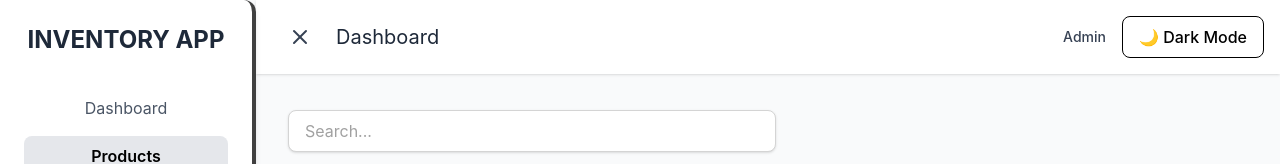
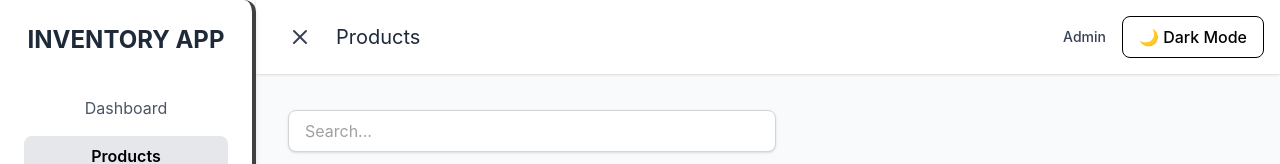
Before and after one commit to AliArefnia/inventory-manager, a React (Vite) app: page /products in a window 1280 px wide. Shown: the top 164 px of the page. Built offline with nearby package versions, Linux system fonts and the light colour scheme; no server answers; the database is empty.

Commit message:
Update DashboardMain.tsx
add dashboard page and use dynamic title for related page

```diff
--- a/src/pages/DashboardMain.tsx
+++ b/src/pages/DashboardMain.tsx
@@ -1,4 +1,4 @@
-import { Outlet, NavLink } from "react-router-dom";
+import { Outlet, NavLink, useLocation } from "react-router-dom";
 import { useState } from "react";
 import { Menu, X } from "lucide-react";
 import useDarkMode from "../hooks/useDarkMode";
@@ -8,7 +8,7 @@ function Dashboard() {
   const [sidebarOpen, setSidebarOpen] = useState(true);
 
   const navItems = [
-    { to: "/", label: "Dashboard" },
+    { to: "/dashboard", label: "Dashboard" },
     { to: "/products", label: "Products" },
     { to: "/categories", label: "Categories" },
     { to: "/newProduct", label: "New Product" },
@@ -16,6 +16,12 @@ function Dashboard() {
   const [isDark, setIsDark] = useDarkMode();
 
   const isLoggedIn = true;
+  const location = useLocation();
+  const activeNavItem = navItems.find((item) =>
+    location.pathname.startsWith(item.to)
+  );
+  console.log(activeNavItem);
+  const currentTitle = activeNavItem?.label || "Dashboard";
 
   return (
     <div className="h-screen flex bg-gray-50 relative overflow-hidden dark:bg-black ">
@@ -83,7 +89,7 @@ function Dashboard() {
               )}
             </BaseButton>
             <h2 className="text-xl text-gray-800 dark:text-gray-200">
-              Dashboard
+              {currentTitle}
             </h2>
           </div>
           <div className="flex items-center gap-4">
```
